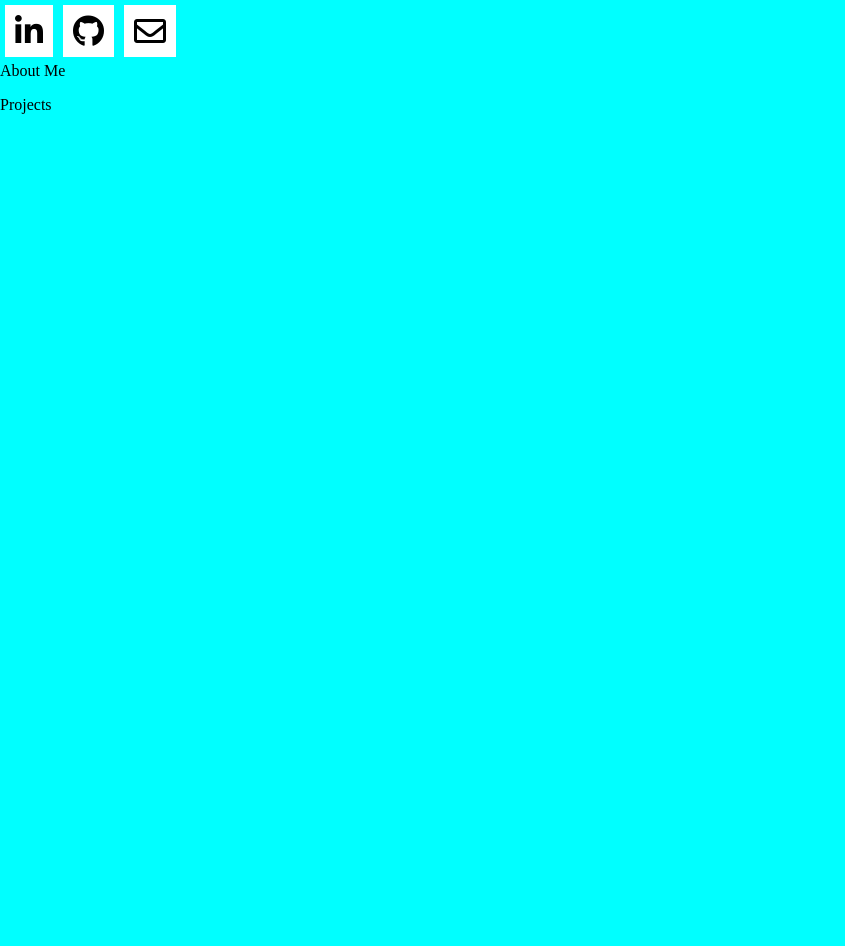
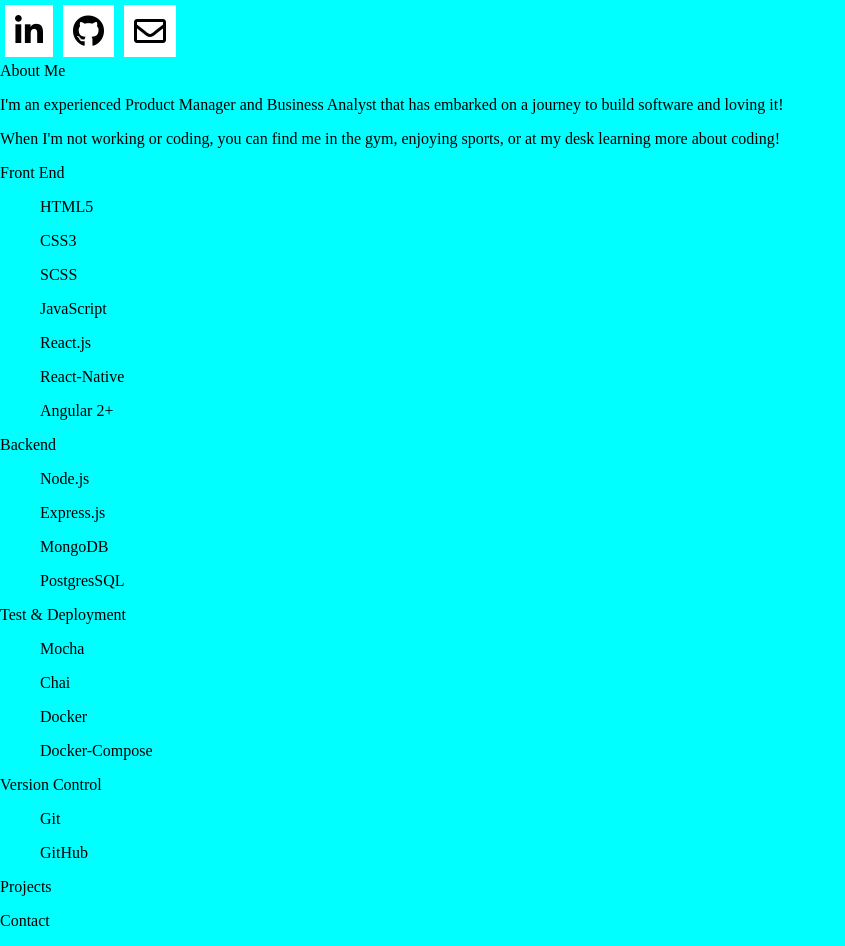
Before and after one commit to drcox23/drcox23.github.io, a website: page index.html in a window 1280 px wide. Shown: the part 180-1126 px from the top of the page, without its empty margins (0-845 px from the left). Before the commit the page ends 800 px from the top, so only its background shows below. Drawn offline with Linux system fonts and the light colour scheme.

Commit message:
added express and some additional content

```diff
--- a/index.html
+++ b/index.html
@@ -55,7 +55,43 @@
   <div id="about-me">
     <div id="about-header">About Me</div>
     <div class="about-description">
-      <p></p>
+      <p>I'm an experienced Product Manager and Business Analyst that has embarked on a journey to build software and
+        loving it!</p>
+      <p>When I'm not working or coding, you can find me in the gym, enjoying sports, or at my desk learning more about
+        coding!</p>
+    </div>
+    <div id="skills">
+      <div id="frontend">
+        <p>Front End</p>
+        <ul>HTML5</ul>
+        <ul>CSS3</ul>
+        <ul>SCSS</ul>
+        <ul>JavaScript</ul>
+        <ul>React.js</ul>
+        <ul>React-Native</ul>
+        <ul>Angular 2+</ul>
+      </div>
+      <div id="backend">
+        <p>Backend</p>
+        <ul>Node.js</ul>
+        <ul>Express.js</ul>
+        <ul>MongoDB</ul>
+        <ul>PostgresSQL</ul>
+      </div>
+      <div id="test-deployment">
+        <p>Test & Deployment</p>
+        <ul>Mocha</ul>
+        <ul>Chai</ul>
+        <ul>Docker</ul>
+        <ul>Docker-Compose</ul>
+      </div>
+      <div id="version-control">
+        <p>Version Control</p>
+        <ul>Git</ul>
+        <ul>GitHub</ul>
+      </div>
+      <div></div>
+
     </div>
 
   </div>
@@ -69,6 +105,15 @@
 
   </div>
 
+  <!-- Contact section -->
+  <div id="contact">
+    <div id="projects-header">Contact</div>
+    <div class="projects-description">
+      <p></p>
+    </div>
+
+  </div>
+
   <script src="js/app.js"></script>
 </body>
 
```
Also changed, not shown: package.json (added, +22 -0 lines), 1 other file.
